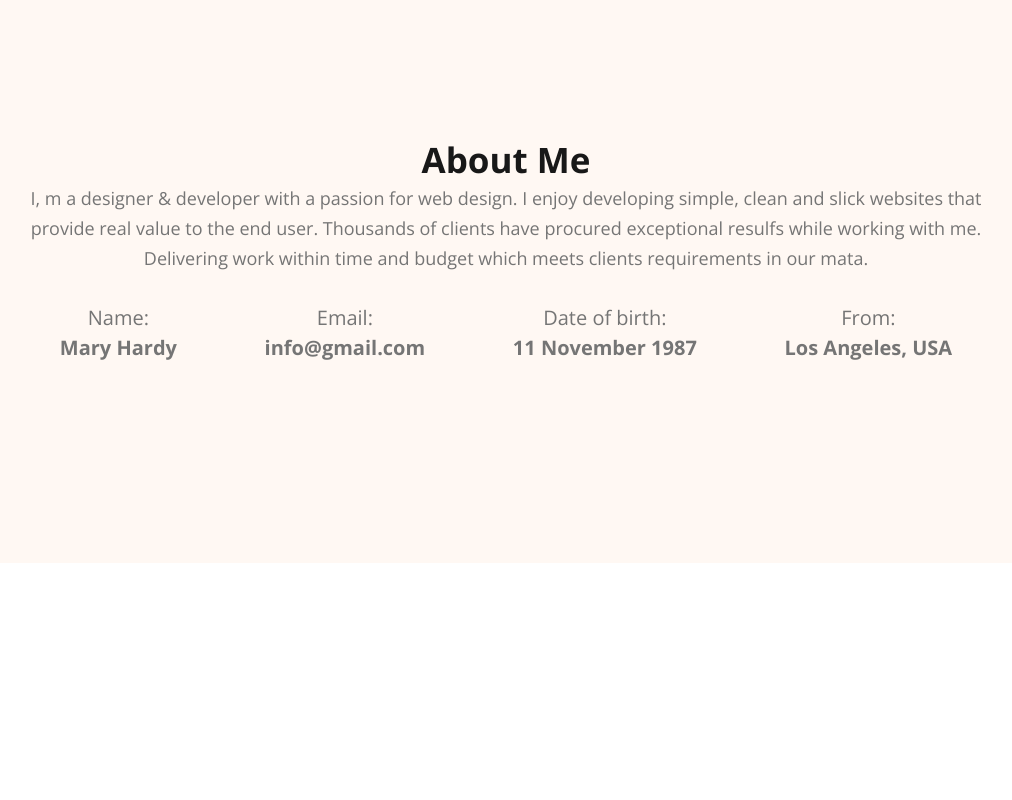
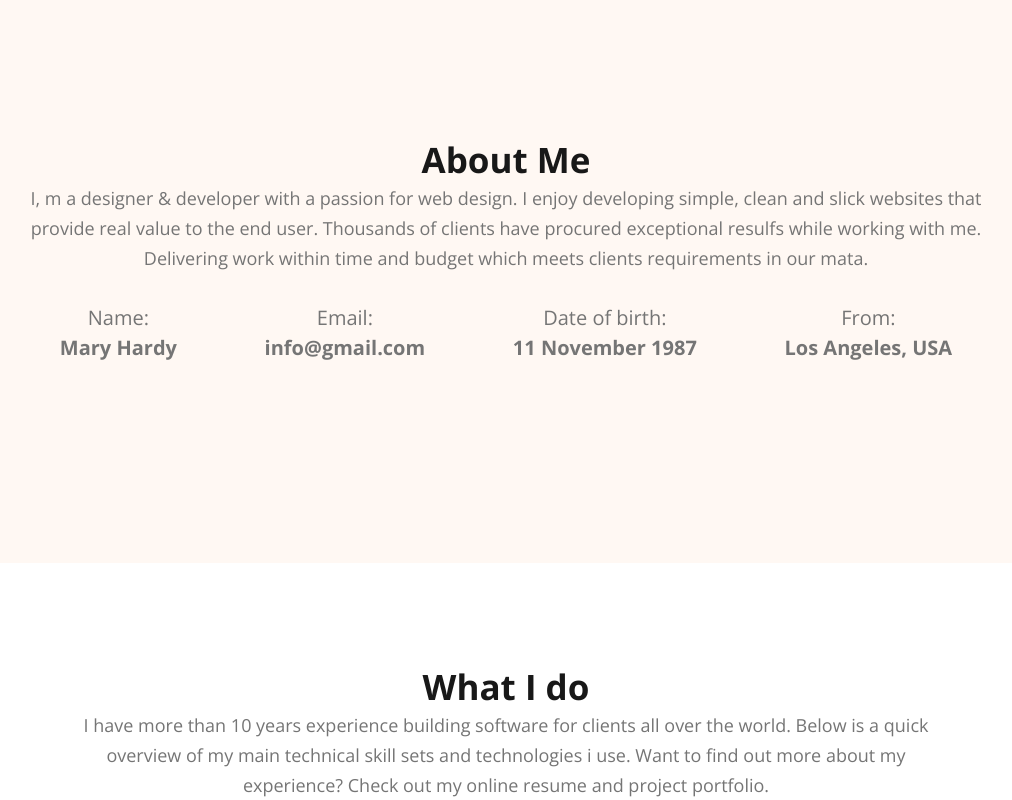
Before and after one commit to Shuvo1543/first-web-dev-portfolio, a plain HTML site: page index.html in a window 1280 px wide. Shown: the part 996-1796 px from the top of the page, without its empty margins (134-1146 px from the left). Before the commit the page ends 1559 px from the top, so only its background shows below. Drawn offline with nearby package versions, Linux system fonts and the light colour scheme.

Commit message:
Added What I Do Section

```diff
--- a/css/style.css
+++ b/css/style.css
@@ -139,3 +139,9 @@ nav a {
     font-weight: 700;
     line-height: 30px;
 }
+/*What I Do Section Style */
+#what-i-do{
+    max-width:900px;
+    margin:0 auto;
+    margin-top:100px;
+}
--- a/index.html
+++ b/index.html
@@ -53,6 +53,12 @@
                 </div>
             </div>
         </section>
+        <section id="what-i-do">
+            <div>
+                <h2 class="section-title">What I do</h2>
+                <p class="section-description">I have more than 10 years experience building software for clients all over the world. Below is a quick overview of my main technical skill sets and technologies i use. Want to find out more about my experience? Check out my online resume and project portfolio.</p>
+            </div>
+        </section>
     </main>
     <footer>
 
```
